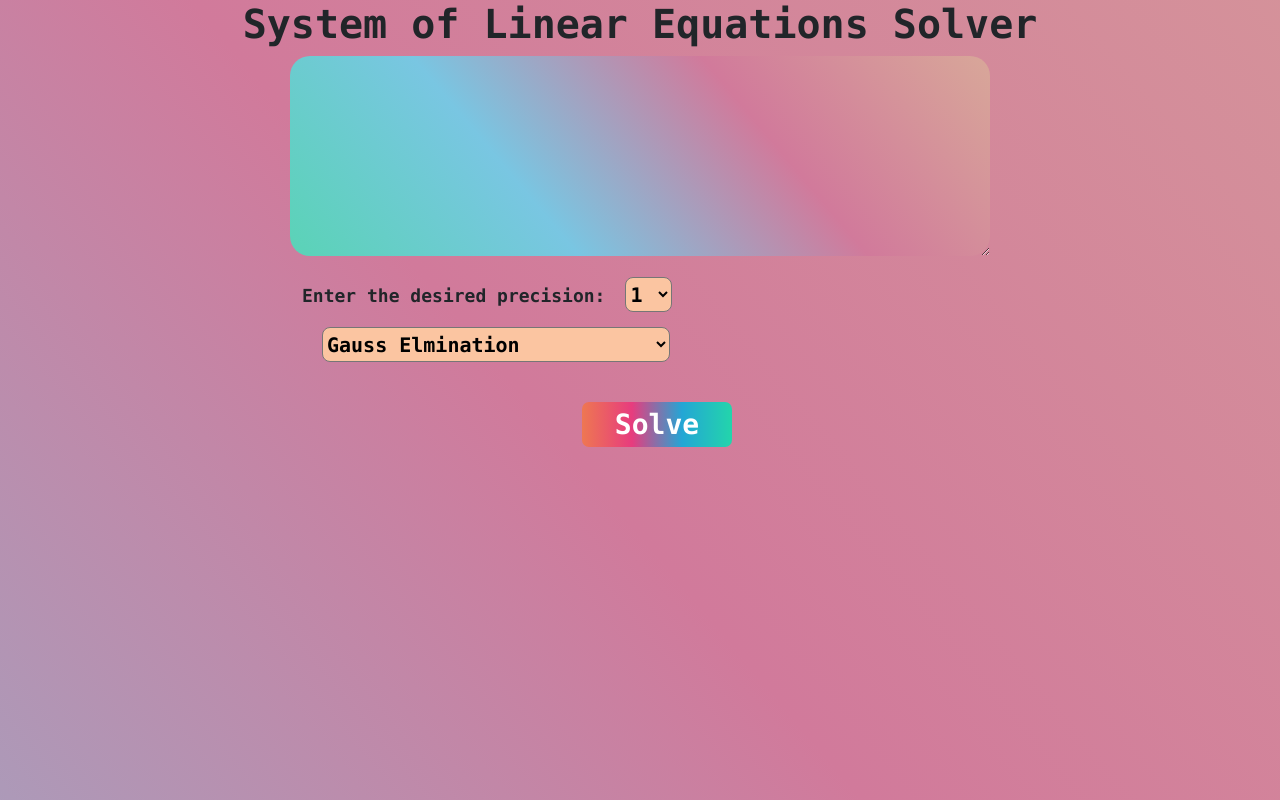
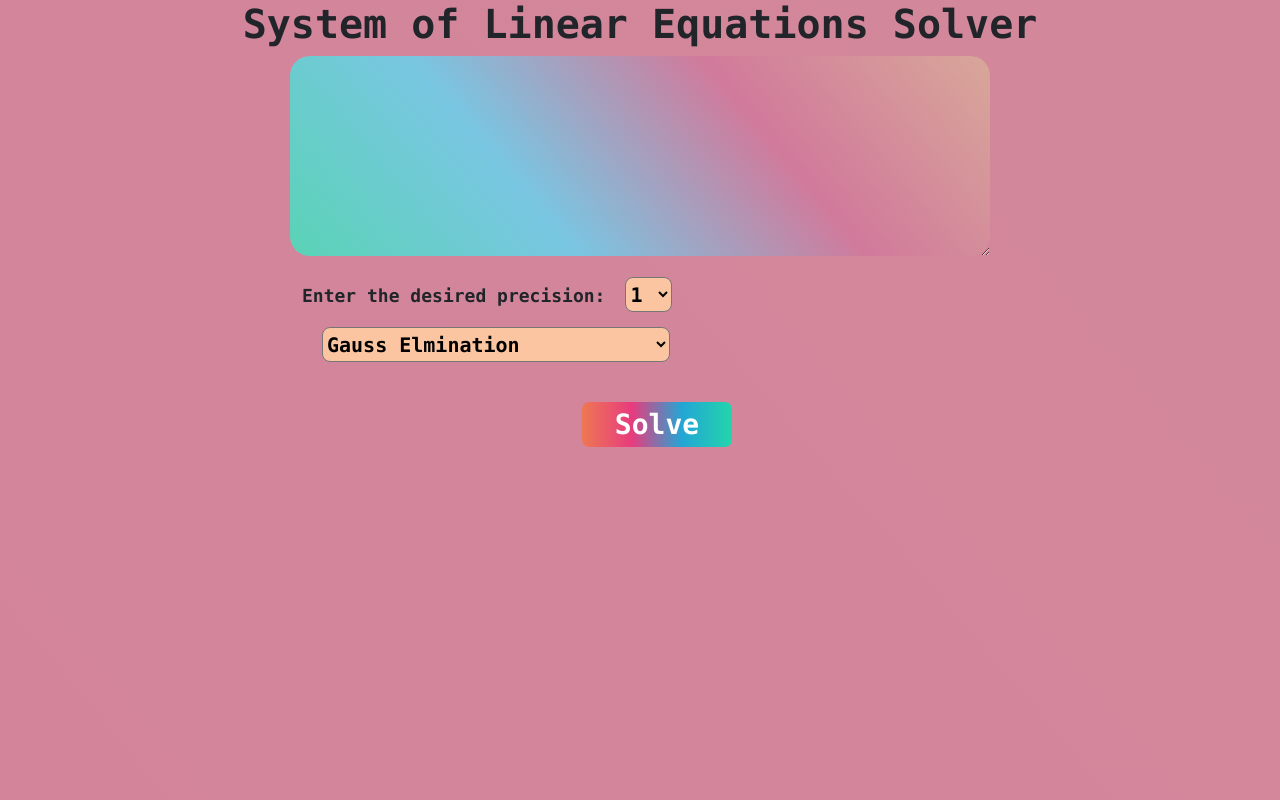
Before and after one commit to LouaiZahran/System-Solver, an Angular app in the folder front/: page / in a window 1280 px wide. Shown: the top 800 px of the page. Built offline with nearby package versions, Linux system fonts and the light colour scheme.

Commit message:
fixed bug

```diff
--- a/front/src/app/home/home.component.css
+++ b/front/src/app/home/home.component.css
@@ -52,6 +52,7 @@ p{
     width: 700px;
     border-radius: 20px;
     border:none;
+    text-transform: uppercase;
     background: linear-gradient(-130deg, #d8a799, #d17a9b, #79c6e2, #5ad3b6);
     animation: gradient 10s ease infinite;
 
--- a/front/src/app/home/home.component.html
+++ b/front/src/app/home/home.component.html
@@ -3,7 +3,7 @@
 <div class="container" id = "main">
   <div style="display: flex;">
     <div class="dropdown" id = "main">
-      <textarea [(ngModel)] = "systemInput" id = "textinput" cols = "70" row = "10"  spellcheck = "false" (input) = parseSystem()>
+      <textarea [(ngModel)] = "systemInput" id = "textinput"  cols = "70" row = "10"  spellcheck = "false" (input) = parseSystem()>
       </textarea>
         <label id ="labelsol">Enter the desired precision: </label>
         <select [(ngModel)] = "significant_figure" id="significance">
--- a/front/src/app/home/home.component.ts
+++ b/front/src/app/home/home.component.ts
@@ -496,7 +496,7 @@ export class homecomponent {
       }
       else if(input.charAt(i) == "\n"){
 
-
+        sumofNumber = 0;
         rows++;
         arrofCoffsNums.push([]);
         numberEntered = false;
--- a/front/src/styles.css
+++ b/front/src/styles.css
@@ -2,7 +2,7 @@
 body {
 	background: linear-gradient(-130deg, #d8a799, #d17a9b, #79c6e2, #5ad3b6);
 
-	background-size: 300% 300%;
+	background-size: 3500% 3500%;
 	animation: gradient 15s ease infinite;
 }
 
```
